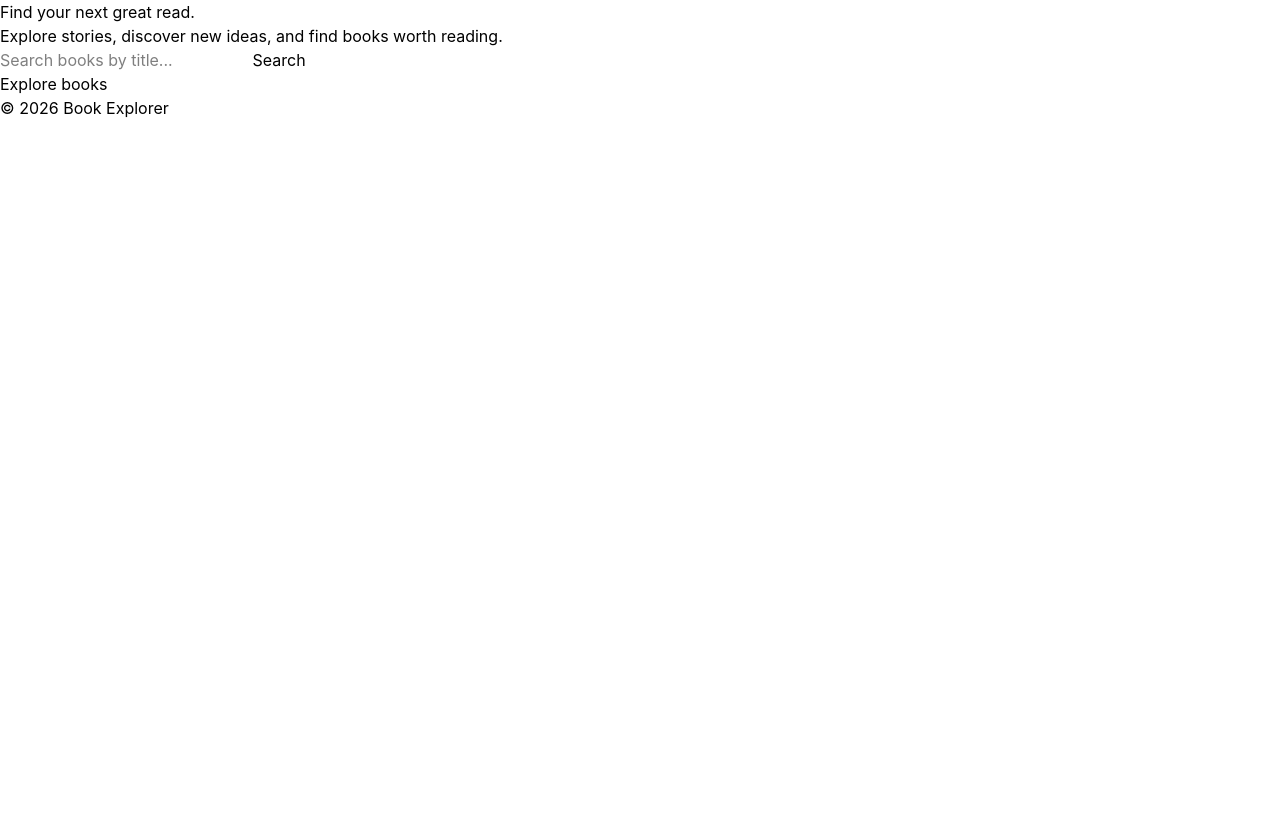
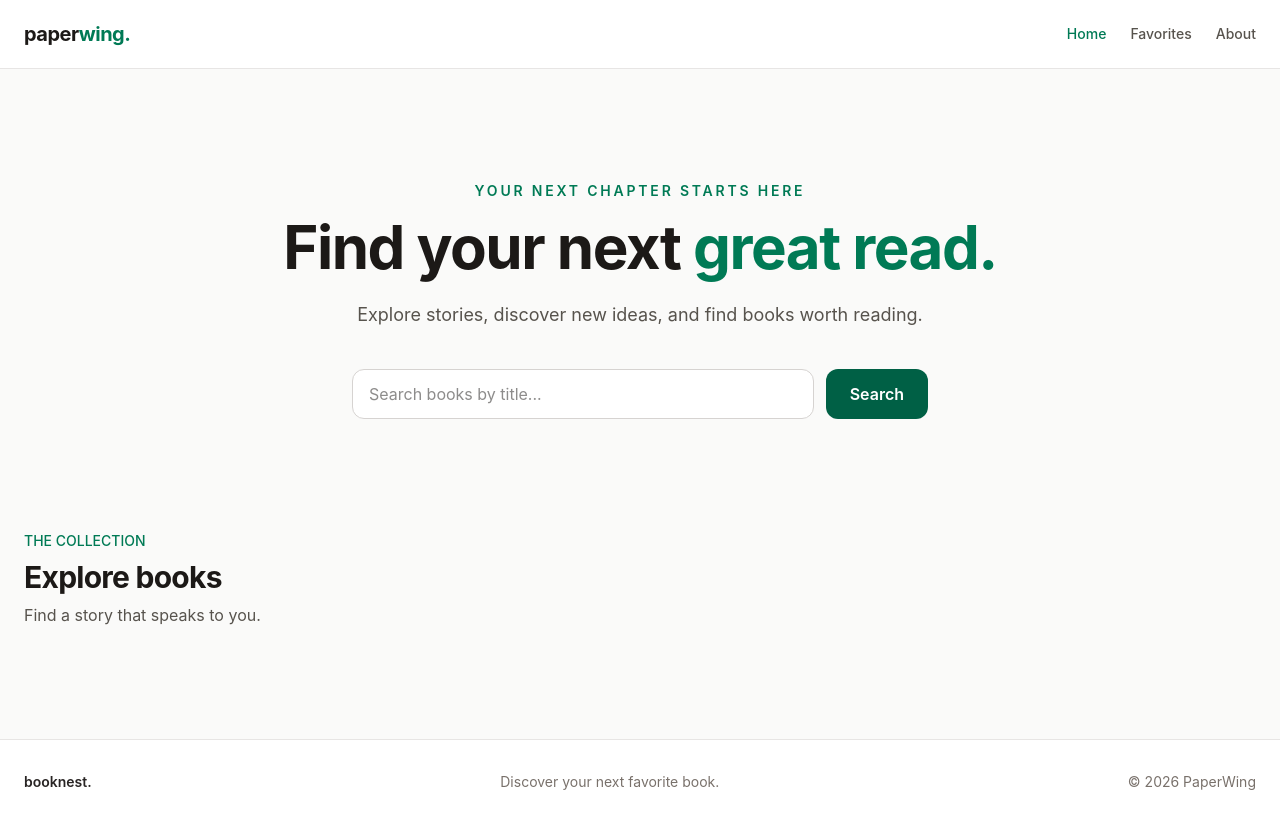
Before and after one commit to Tetaaline/book-explorer, a website built with Vite: page index.html in a window 1280 px wide. Before the commit the page ends 800 px from the top, so only its background shows below. Built offline with nearby package versions, Linux system fonts and the light colour scheme.

Commit message:
feat: create homepage HTML structure

```diff
--- a/index.html
+++ b/index.html
@@ -7,41 +7,77 @@
   <title>Book Explorer</title>
   <link rel="stylesheet" href="/src/styles.css">
 </head>
-<body>
-  <header>
-    <!-- Navigation  -->
+<body class="bg-stone-50 text-stone-900">
+
+  <header class="border-b border-stone-200 bg-white">
+   <!-- Navigation  -->
+    <nav class="mx-auto flex max-w-7xl items-center justify-between px-6 py-5">
+      <a href="/" class="text-xl font-bold tracking-tight">
+        paper<span class="text-emerald-700">wing.</span>
+      </a>
+
+      <div class="flex items-center gap-6 text-sm font-medium">
+        <a href="/" class="text-emerald-700">Home</a>
+        <a href="/favorites.html" class="text-stone-600 hover:text-emerald-700">Favorites</a>
+        <a href="/about.html" class="text-stone-600 hover:text-emerald-700">About</a>
+      </div>
+    </nav>
   </header>
+
 
   <main>
     <!-- Hero section -->
-    <section>
-      <h1>Find your next great read.</h1>
-      <p>Explore stories, discover new ideas, and find books worth reading.</p>
-    </section>
+    <section class="mx-auto max-w-7xl px-6 py-20 text-center sm:py-28">
+      <p class="mb-4 text-sm font-semibold uppercase tracking-[0.2em] text-emerald-700">
+        Your next chapter starts here
+      </p>
 
-    <!-- Search section -->
-    <section>
-      <form id="search-form">
+      <h1 class="mx-auto max-w-3xl text-4xl font-bold tracking-tight sm:text-6xl">
+        Find your next <span class="text-emerald-700">great read.</span>
+      </h1>
+
+      <p class="mx-auto mt-6 max-w-xl text-base leading-7 text-stone-600 sm:text-lg">
+        Explore stories, discover new ideas, and find books worth reading.
+      </p>
+
+      <form id="search-form" class="mx-auto mt-10 flex max-w-xl gap-3">
         <input
-          type="search"
-          id="search-input"
-          placeholder="Search books by title..."
+            type="search"
+            id="search-input"
+            placeholder="Search books by title..."
+            class="min-w-0 flex-1 rounded-xl border border-stone-300 bg-white px-4 py-3 outline-none focus:border-emerald-700"
         >
-        <button type="submit">Search</button>
+        <button
+          type="submit"
+          class="rounded-xl bg-emerald-800 px-6 py-3 font-semibold text-white hover:bg-emerald-900"
+        >
+          Search
+        </button>
       </form>
     </section>
 
+
+
     <!-- Book collection -->
-    <section>
-      <h2>Explore books</h2>
-      <div id="book-list">
+    <section class="mx-auto max-w-7xl px-6 pb-20">
+      <div class="mb-8">
+        <p class="text-sm font-medium text-emerald-700">THE COLLECTION</p>
+        <h2 class="mt-2 text-3xl font-bold tracking-tight">Explore books</h2>
+        <p class="mt-2 text-stone-600">Find a story that speaks to you.</p>
+      </div>
+
+      <div id="book-list" class="grid grid-cols-2 gap-5 sm:grid-cols-3 lg:grid-cols-4">
         <!-- Book cards -->
       </div>
     </section>
   </main>
 
-  <footer>
-    <p>&copy; 2026 Book Explorer</p>
+  <footer class="border-t border-stone-200 bg-white">
+    <div class="mx-auto flex max-w-7xl flex-col gap-2 px-6 py-8 text-sm text-stone-500 sm:flex-row sm:items-center sm:justify-between">
+      <p class="font-semibold text-stone-800">booknest.</p>
+      <p>Discover your next favorite book.</p>
+      <p>&copy; 2026 PaperWing</p>
+    </div>
   </footer>
 
   <script type="module" src="/src/js/main.js"></script>
```
